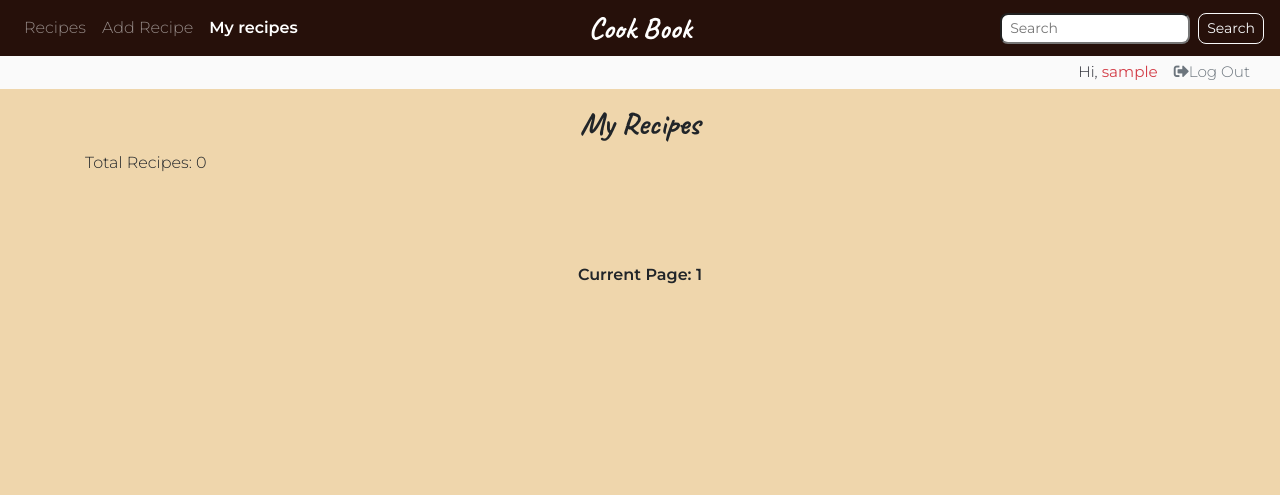
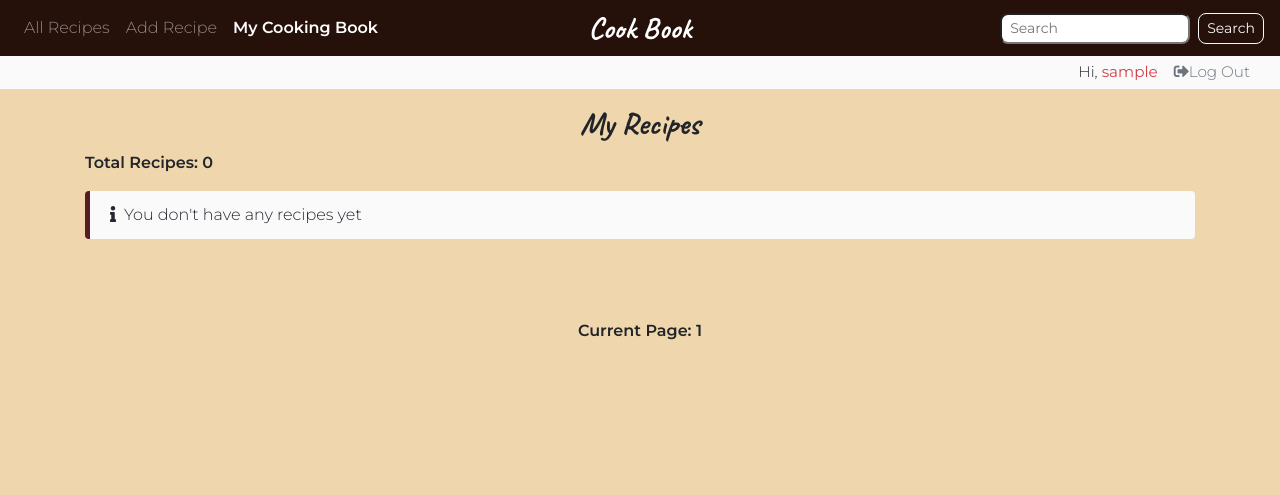
Before and after one commit to irinanita/cook-book, a Flask app: page /my_recipes in a window 1280 px wide. Shown: the top 495 px of the page. Run offline with Flask 2, Linux system fonts and the light colour scheme; the visitor is signed in with stand-in values (Sample User, id 1); data that the repository does not hold is empty; some libraries are stand-ins or nearby versions.

Commit message:
Minor restyling. Adding alert messages. Integrating README

```diff
--- a/app.py
+++ b/app.py
@@ -12,12 +12,12 @@ app.config["MONGO_URI"]="mongodb://admin:ceckbrb05@ds121295.mlab.com:21295/cook_
 
 mongo=PyMongo(app)
 
-@app.route('/', methods=['GET','POST'])
+@app.route('/')
 def home():
     recipes=mongo.db.recipes.find().sort('_id', -1).limit(4) #display the latest 4 recipes
     return render_template('home.html',recipes=recipes)
 
-@app.route('/autentication', methods=['GET','POST'])
+@app.route('/autentication')
 def autentication():
     # Release the session variables
     session.pop('logged_in', None)
@@ -79,6 +79,7 @@ def view_recipe(recipe_id):
 @app.route('/recipes/page/<page>')
 def recipes(page):
     filters={}
+    message=""
     #Allergens to exclude form the result
     if "exclude_allergy[]" in request.args:
         filters['exclude']=request.args.getlist('exclude_allergy[]')
@@ -145,6 +146,10 @@ def recipes(page):
     page_size=8 #set how many recipes per page
     recipes_total= recipes_all.count() #display number of total recipes
 
+    #If there are no recipes display the following message
+    if recipes_total==0:
+        message = "No recipes were found for the search criteria. Try applying different filters"
+
     page=int(page)
     skips = page_size * (int(page) - 1) #page 1 will have NO skip applied
     '''
@@ -165,7 +170,8 @@ def recipes(page):
     allergens_list=[allergen for allergen in _allergens_list]
 
     return render_template('recipes.html',page=page,recipes=recipes,recipes_count=recipes_total,
-    _diet=diet_list,_cuisine=cuisine_list,_allergens=allergens_list,filters=filters,page_size=page_size,recipes_length=recipes_length,keyword=keyword)
+    _diet=diet_list,_cuisine=cuisine_list,_allergens=allergens_list,filters=filters,
+    page_size=page_size,recipes_length=recipes_length,keyword=keyword,message=message)
 
 
 #User can view his/her own recipes/cookbook
@@ -182,6 +188,10 @@ def my_recipes(page):
     #Display ONLY user's recipes
     recipes_total_user= mongo.db.recipes.find({ 'user': user  }).sort('_id', -1)
     recipes_total_count=recipes_total_user.count()
+    #If there are no recipes to display, how this message
+    message=""
+    if recipes_total_count==0:
+        message="You don't have any recipes yet"
 
     #Same logic as in Recipes
     page_size=8
@@ -190,7 +200,8 @@ def my_recipes(page):
     recipes_per_page=recipes_total_user.skip(skips).limit(page_size + 1)
     recipes_length=recipes_per_page.count(True)
 
-    return render_template('my_recipes.html',recipes=recipes_per_page,page_size=page_size,page=page,recipes_length=recipes_length,total_recipes=recipes_total_count)
+    return render_template('my_recipes.html',recipes=recipes_per_page,page_size=page_size,page=page,
+            recipes_length=recipes_length,total_recipes=recipes_total_count,message=message)
 
 #User cand delete ONLY own recipes
 @app.route('/delete_recipe/<recipe_id>')
@@ -413,7 +424,6 @@ def insert_recipe():
 
     recipes_dict["ingredients"]=items
     recipes_dict["steps"]=form_steps
-    recipes_dict["allergens"]=form_allergens
     recipes_dict["user"]=session['user']
 
     if request.form.get('submit') == 'submit':
--- a/templates/add_recipe.html
+++ b/templates/add_recipe.html
@@ -50,7 +50,7 @@
     <!------------------------------------------------------SHORT DESCRIPTION-->
     <h3 mt-2>Description</h3>
     <div class="form-group">
-        <textarea class="form-control" name="description" placeholder="Add a short description(max 50 characters)" maxlength=50 rows="2">{{recipes_dict['description'] if ('description' in recipes_dict)}}</textarea>
+        <textarea class="form-control" name="description" placeholder="Add a short description(max 100 characters)" maxlength=100 rows="2">{{recipes_dict['description'] if ('description' in recipes_dict)}}</textarea>
     </div>
     <!----------------------------------------------------INGREDIENTS SECTION-->
     <h3 class="text-center mt-2">Ingredients</h3>
@@ -108,4 +108,4 @@
         <button type="submit" class="btn btn-primary float-right btn-submit-form" name="submit" value="submit">Submit</button>
     </div>
 </form>
-{{recipes_dict}} {% endblock %}
+{% endblock %}
--- a/templates/base.html
+++ b/templates/base.html
@@ -24,7 +24,7 @@
 
             <ul class="navbar-nav mr-auto">
                 <li class="nav-item">
-                    <a class="nav-link" href="{{url_for('recipes')}}">Recipes</a>
+                    <a class="nav-link" href="{{url_for('recipes')}}">All Recipes</a>
                 </li>
                 {%if 'user' in session%}
                 <li class="nav-item">
@@ -32,7 +32,7 @@
                 </li>
                 {% endif %}
                 <li class="nav-item">
-                    <a class="nav-link" href="{{url_for('my_recipes')}}">My recipes</a>
+                    <a class="nav-link" href="{{url_for('my_recipes')}}">My Cooking Book</a>
                 </li>
 
             </ul>
@@ -49,7 +49,7 @@
                  {% if session['user']%}
                     <span class="mr-1">Hi,</span><span class="section__heading--pink mr-3"><strong>{{session['user']}}</strong></span><a class="text-muted" href="{{url_for('autentication')}}"><i class="fas fa-sign-out-alt"></i>Log Out</a></span>
                  {%else%}
-                    <span><a href="{{url_for('autentication')}}" class="text-success"><i class="fas fa-sign-in-alt mr-2"></i>Log In</a></span>
+                    <span><a href="{{url_for('autentication')}}" class="text-success"><i class="fas fa-sign-in-alt mr-2"></i>Log In / Register</a></span>
                  {%endif%}
             </div>
         </div>
@@ -70,6 +70,7 @@
     <script src="https://stackpath.bootstrapcdn.com/bootstrap/4.2.1/js/bootstrap.min.js" integrity="sha384-B0UglyR+jN6CkvvICOB2joaf5I4l3gm9GU6Hc1og6Ls7i6U/mkkaduKaBhlAXv9k" crossorigin="anonymous"></script>
     <!-- Latest compiled and minified JavaScript for Bootstrap Select -->
     <script src="https://cdnjs.cloudflare.com/ajax/libs/bootstrap-select/1.13.2/js/bootstrap-select.min.js"></script>
+    <!--Script to Highlight the website page that is currently active-->
     <script>
         $(document).ready(function() {
             $("[href]").each(function() {
--- a/templates/my_recipes.html
+++ b/templates/my_recipes.html
@@ -10,20 +10,26 @@
         <span aria-hidden="true">&times;</span>
       </button>
     </div>
-
     {% endfor %}
     </div>
   {% endif %}
 {% endwith %}
-<p>Total Recipes: {{total_recipes}}</p>
-<div class="row mt-4">
+<p class="font-weight-bold">Total Recipes: {{total_recipes}}</p>
+<!------------------------------------------------MESSAGE if no recipes found-->
+{%if message%}
+     <div class="alert alert-info mt-3" role="alert">
+          <span><i class="fas fa-info mr-2"></i>{{message}}</strong></span>
+    </div>
+{%endif%}
+<!--------------------------------------------------------------------RECIPES-->
+<div class="row">
     {% for recipe in recipes %}
         {% if loop.index0 < page_size %}
-    <div class="col-md-6 col-lg-3 mt-5">
+    <div class="col-md-6 col-lg-3 mt-3">
         <span class="recipe-tab">{{recipe._id.generation_time.strftime("%d %b %Y, %H:%M")}}</span>
         <a class="text-reset" href="{{url_for('view_recipe',recipe_id=recipe._id)}}">
             <div class="img-container" style="background-image: url({{recipe['image']}}); background-size: cover; padding-top: 60%;"> </div>
-            <h6 class="recipe-card text-truncate">{{recipe['title']}}</h6>
+            <h6 class="recipe-card text-truncate text-capitalize">{{recipe['title']}}</h6>
         </a>
        <div class="row">
            <div class="col-6">
```
Also changed, not shown: templates/login.html (+2 -5 lines), templates/new_user.html (+2 -5 lines), templates/recipes.html (+9 -10 lines), templates/view_recipe.html (+4 -4 lines), README.md.
